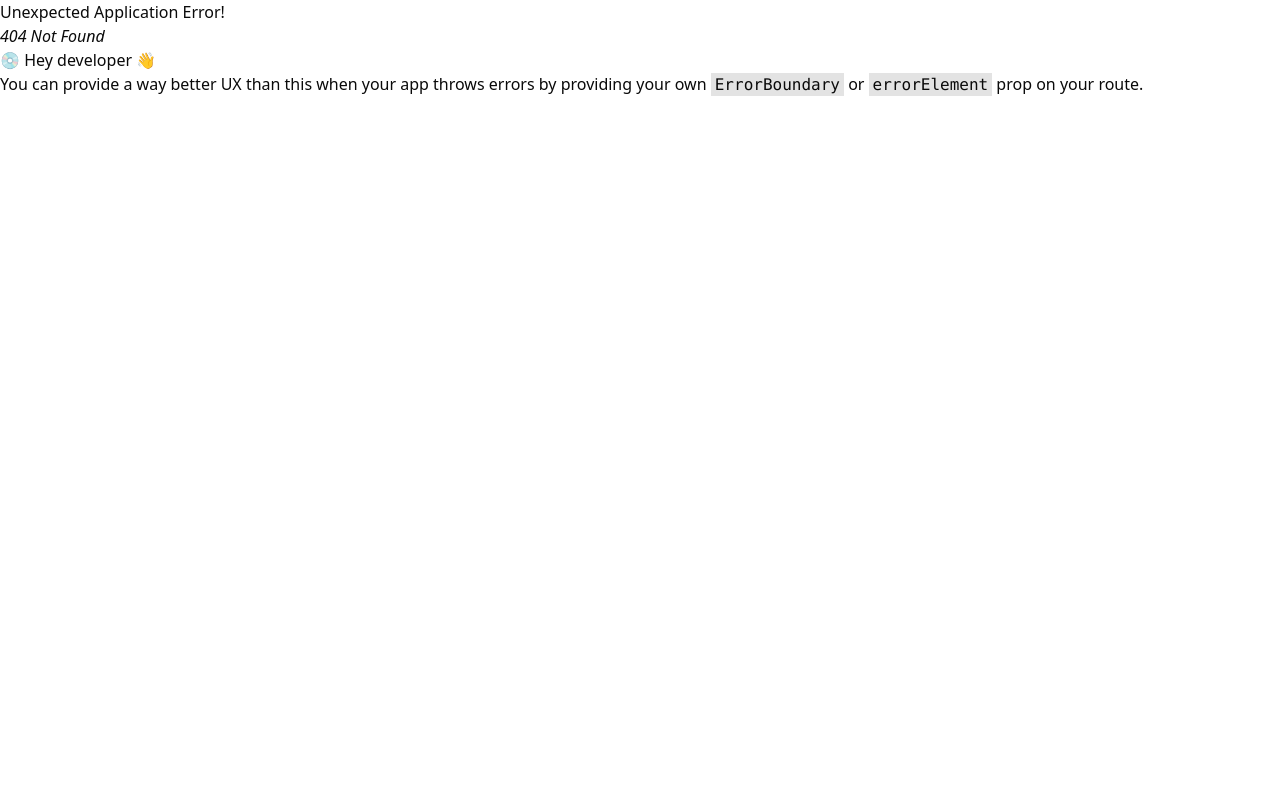
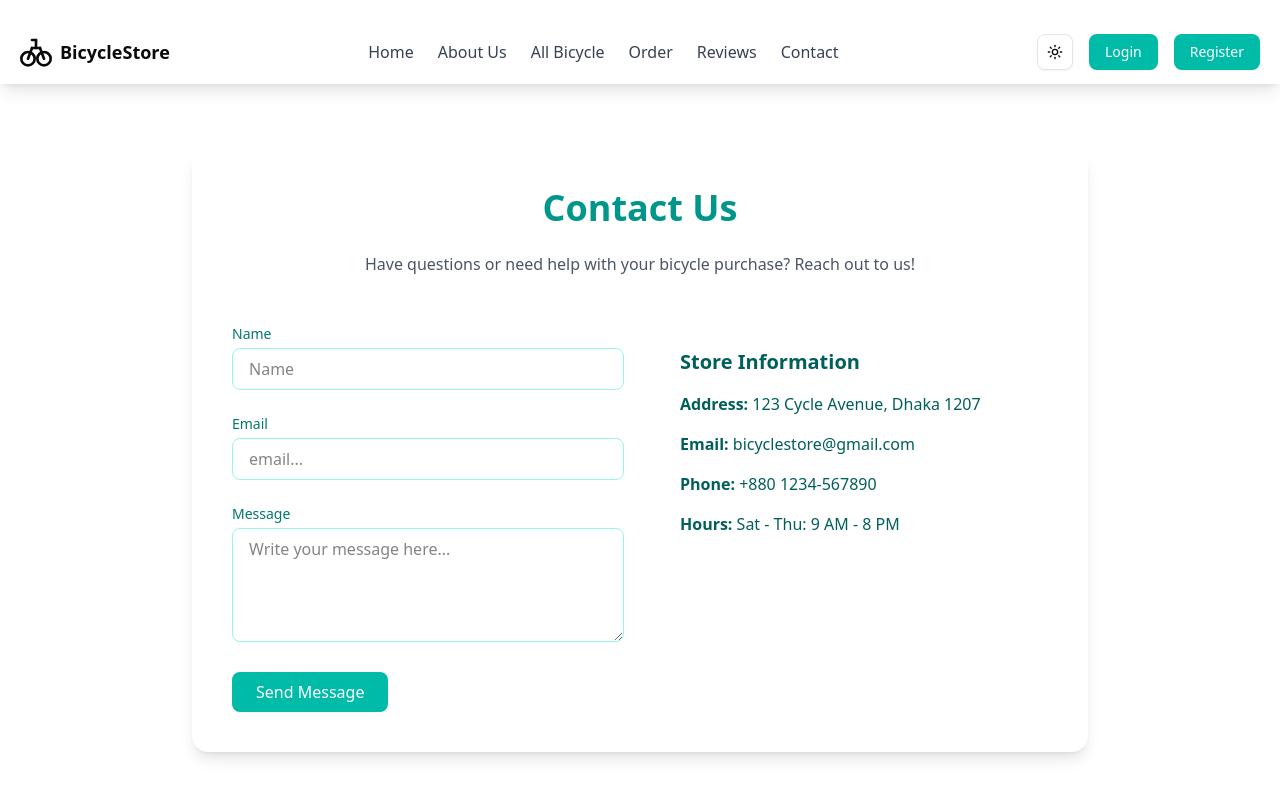
Before and after one commit to jakyaafrinbristi/bicycle-store-frontend-project, a React (Vite) app: page /contact-us in a window 1280 px wide. Before the commit this address had no page. Shown: the top 800 px of the page. Built offline with nearby package versions, Linux system fonts and the light colour scheme.

Commit message:
contact-us

```diff
--- a/src/components/ui/layout/Footer.tsx
+++ b/src/components/ui/layout/Footer.tsx
@@ -13,7 +13,7 @@ export function Footer() {
     <footer className="bg-gray-100 dark:bg-gray-900 text-black dark:text-white pt-12 pb-6 shadow-inner mt-16">
       <div className="max-w-7xl mx-auto px-6 grid grid-cols-1 lg:grid-cols-3 gap-10 items-center text-center lg:text-left">
 
-        {/* Logo Section */}
+
         <div>
           <h2 className="text-3xl font-bold text-teal-600 mb-2">Bicycle Store</h2>
           <p className="text-gray-600 dark:text-gray-400 text-sm">
@@ -21,7 +21,7 @@ export function Footer() {
           </p>
         </div>
 
-        {/* Links Section */}
+
         <div className="space-y-2">
           <h4 className="text-lg font-semibold mb-2">Quick Links</h4>
           <div className="flex flex-col gap-2">
@@ -31,13 +31,13 @@ export function Footer() {
             <Link to="/about" className="flex items-center justify-center lg:justify-start gap-2 hover:text-teal-500 transition">
               <FaInfoCircle /> About
             </Link>
-            <Link to="/contact" className="flex items-center justify-center lg:justify-start gap-2 hover:text-teal-500 transition">
-              <FaPhoneAlt /> Contact
+            <Link to="/contact-us" className="flex items-center justify-center lg:justify-start gap-2 hover:text-teal-500 transition">
+              <FaPhoneAlt />Contact
             </Link>
           </div>
         </div>
 
-        {/* Social Media Section */}
+
         <div>
           <h4 className="text-lg font-semibold mb-2">Follow Us</h4>
           <div className="flex justify-center lg:justify-start space-x-4">
--- a/src/components/ui/layout/Navbar.tsx
+++ b/src/components/ui/layout/Navbar.tsx
@@ -28,6 +28,7 @@ export default function Navbar() {
     { name: "All Bicycle", path: "/all-bicycle" },
     { name: "Order", path: "/order" },
     { name: "Reviews", path: "/testimonial" },
+    { name: "Contact", path: "/contact-us" },
   ];
 
   return (
--- /dev/null
+++ b/src/pages/ContactUs.tsx
@@ -0,0 +1,67 @@
+
+
+export default function ContactUs() {
+    return (
+      <div className="min-h-screen py-16 px-4">
+        <div className="max-w-4xl mx-auto bg-white rounded-2xl shadow-lg p-10">
+          <h2 className="text-4xl font-bold text-teal-600 mb-6 text-center">
+            Contact Us
+          </h2>
+          <p className="text-gray-600 text-center mb-12">
+            Have questions or need help with your bicycle purchase? Reach out to us!
+          </p>
+
+          <div className="grid grid-cols-1 md:grid-cols-2 gap-8">
+
+            <form className="space-y-6">
+              <div>
+                <label className="block text-sm font-medium text-teal-700 mb-1">
+                  Name
+                </label>
+                <input
+                  type="text"
+                  placeholder="Name"
+                  className="w-full px-4 py-2 border border-teal-200 rounded-md focus:outline-none focus:ring-2 focus:ring-teal-400"
+                />
+              </div>
+              <div>
+                <label className="block text-sm font-medium text-teal-700 mb-1">
+                  Email
+                </label>
+                <input
+                  type="email"
+                  placeholder="email..."
+                  className="w-full px-4 py-2 border border-teal-200 rounded-md focus:outline-none focus:ring-2 focus:ring-teal-400"
+                />
+              </div>
+              <div>
+                <label className="block text-sm font-medium text-teal-700 mb-1">
+                  Message
+                </label>
+                <textarea
+                  rows={4}
+                  placeholder="Write your message here..."
+                  className="w-full px-4 py-2 border border-teal-200 rounded-md focus:outline-none focus:ring-2 focus:ring-teal-400"
+                ></textarea>
+              </div>
+              <button
+                type="submit"
+                className="bg-teal-500 text-white px-6 py-2 rounded-md font-medium hover:bg-teal-600 transition"
+              >
+                Send Message
+              </button>
+            </form>
+
+
+            <div className="p-6 rounded-md text-teal-800 space-y-4">
+              <h3 className="text-xl font-semibold mb-4">Store Information</h3>
+              <p><strong>Address:</strong> 123 Cycle Avenue, Dhaka 1207</p>
+              <p><strong>Email:</strong> bicyclestore@gmail.com</p>
+              <p><strong>Phone:</strong> +880 1234-567890</p>
+              <p><strong>Hours:</strong> Sat - Thu: 9 AM - 8 PM</p>
+            </div>
+          </div>
+        </div>
+      </div>
+    );
+  }
--- a/src/pages/CreateTestimonial.tsx
+++ b/src/pages/CreateTestimonial.tsx
@@ -35,7 +35,7 @@ const CreateTestimonial = () => {
     return (
       <div className="max-w-xl mx-auto p-6 bg-white shadow-lg rounded-lg mt-10">
         <h2 className="text-2xl font-bold mb-6 text-center text-gray-700">
-          Submit Your Testimonial
+          Submit Your Reviews
         </h2>
         <form onSubmit={handleSubmit(onSubmit)} className="space-y-4">
 
--- a/src/routes/route.tsx
+++ b/src/routes/route.tsx
@@ -20,6 +20,7 @@ import { adminPaths } from "./admin.routes";
 import { customerPaths } from "./customer.routes";
 import CheckOutpage from "@/components/CheckOutpage";
 import CreateTestimonial from "@/pages/CreateTestimonial";
+import ContactUs from "@/pages/ContactUs";
 
 
 const routes =createBrowserRouter([
@@ -46,6 +47,11 @@ const routes =createBrowserRouter([
             {
                 path:"testimonial",
                 element:<CreateTestimonial></CreateTestimonial>
+
+            },
+            {
+                path:"contact-us",
+                element:<ContactUs></ContactUs>
 
             },
             {
```
